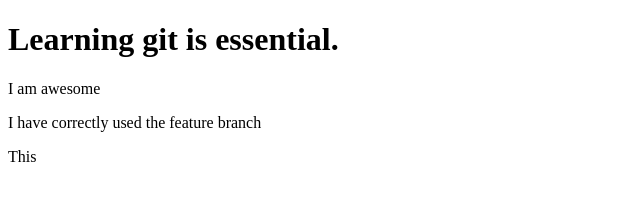
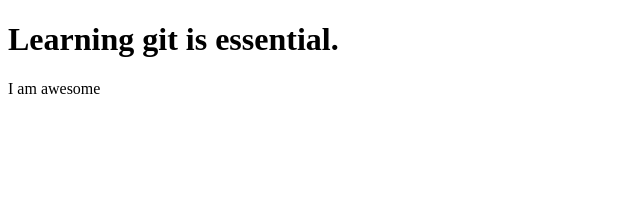
Before and after one commit to adsieg01/gitdemo, a plain HTML site: page index.html in a window 1280 px wide. Shown: the whole page, without its empty margins (0-640 px from the left). Drawn offline with Linux system fonts and the light colour scheme.

Commit message:
This will work

```diff
--- a/index.html
+++ b/index.html
@@ -6,7 +6,5 @@
 <body>
 <h1>Learning git is essential.</h1>
 <p>I am awesome</p>
-<P> I have correctly used the feature branch<p>
-	<P>This<p>
 </body>
 </html>
```
